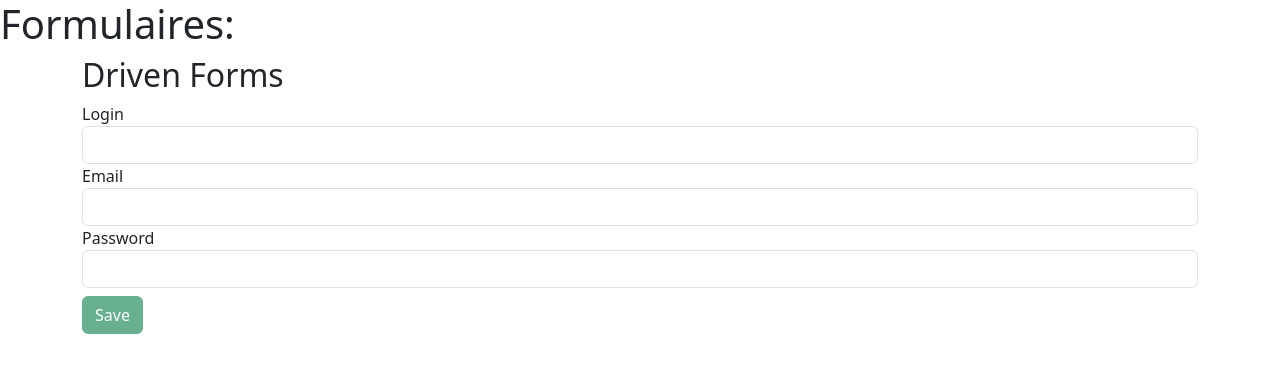
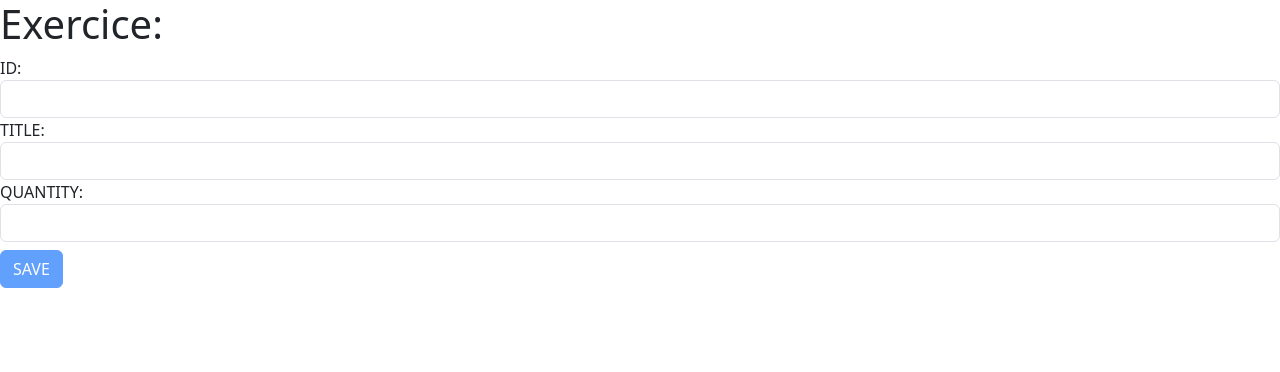
Before and after one commit to Mehelleb/forms-angular, an Angular app: page / in a window 1280 px wide. Shown: the top 372 px of the page. Built offline with nearby package versions, Linux system fonts and the light colour scheme.

Commit message:
Ajout de produits via un formulaire

```diff
--- a/src/app/app.component.html
+++ b/src/app/app.component.html
@@ -1,2 +1,2 @@
-<h1>Formulaires:</h1>
-<app-form></app-form>
+<h1>Exercice:</h1>
+<app-form-product></app-form-product>
--- a/src/app/app.module.ts
+++ b/src/app/app.module.ts
@@ -4,11 +4,13 @@ import { BrowserModule } from '@angular/platform-browser';
 import { AppComponent } from './app.component';
 import { FormsModule } from '@angular/forms';
 import { FormComponent } from './form/form.component';
+import { FormProductComponent } from './form-product/form-product.component';
 
 @NgModule({
   declarations: [
     AppComponent,
-    FormComponent
+    FormComponent,
+    FormProductComponent
   ],
   imports: [
     BrowserModule,
--- /dev/null
+++ b/src/app/form-product/form-product.component.html
@@ -0,0 +1,40 @@
+<div class="container"></div>
+<form #f="ngForm">
+    <div class="form-group">
+        <label for="id">ID:</label>
+        <input type="text" name="id" class="form-control"
+         [(ngModel)]="product.id " required pattern="[0-9]+$" #id="ngModel">
+    </div>
+    <div class="alert alert-danger" *ngIf="id.invalid && id.touched">
+        <div *ngIf="id.errors?.['required']">The ID is a required field</div>
+        <div *ngIf="id.errors?.['pattern']"> The ID must be a number  </div>
+    </div>
+    <div class="form-group">
+        <label for="title">TITLE:</label>
+        <input type="string" name="title" class="form-control"
+        [(ngModel)]="product.title"
+        required
+        minlength="3"
+        #tl="ngModel"
+        >
+        <div class="alert alert-danger" *ngIf="tl.invalid && tl.touched">
+            <div *ngIf="tl.errors?.['required']">The title is a required field</div>
+            <div *ngIf="tl.errors?.['minlength']">The title must have three letters</div>
+
+        </div>
+    </div>
+    <div class="form-group">
+        <label for="quantity">QUANTITY:</label>
+        <input type="number" name="quantity" class="form-control" [(ngModel)]="product.quantity"
+        #qt="ngModel"
+        required
+        pattern="[1-9][0-9]{2,}"
+        >
+    </div>
+    <div class="alert alert-danger" *ngIf="qt.invalid && qt.touched">
+        <div *ngIf="qt.errors?.['required']">The quantity is a required filed</div>
+        <div *ngIf="qt.errors?.['pattern']">Please, rovide a valid quantity</div>
+
+    </div>
+    <button class="btn btn-primary mt-2" [disabled]="f.invalid" (click)="addroduct()">SAVE</button>
+</form>
--- /dev/null
+++ b/src/app/form-product/form-product.component.ts
@@ -0,0 +1,23 @@
+import { Component, OnInit } from '@angular/core';
+import { NgForm } from '@angular/forms';
+import { Product } from 'src/model/Product';
+
+@Component({
+  selector: 'app-form-product',
+  templateUrl: './form-product.component.html',
+  styleUrls: ['./form-product.component.css']
+})
+export class FormProductComponent implements OnInit {
+  product!: Product;
+  list!:Product[]
+  ngOnInit(): void {
+    this.product=new Product();
+    this.list=[];
+
+  }
+  addroduct(){
+    this.product.like=0;
+    this.list.push(this.product);
+    console.log(this.list);
+  }
+  }
--- /dev/null
+++ b/src/model/Product.ts
@@ -0,0 +1,7 @@
+export class Product{
+    id!: number;
+    title!: string;
+    quantity!: number;
+    like!: number
+
+}
```
Also changed, not shown: src/app/form-product/form-product.component.css (added), 1 other file (tests, documents, lock files or other folders).
